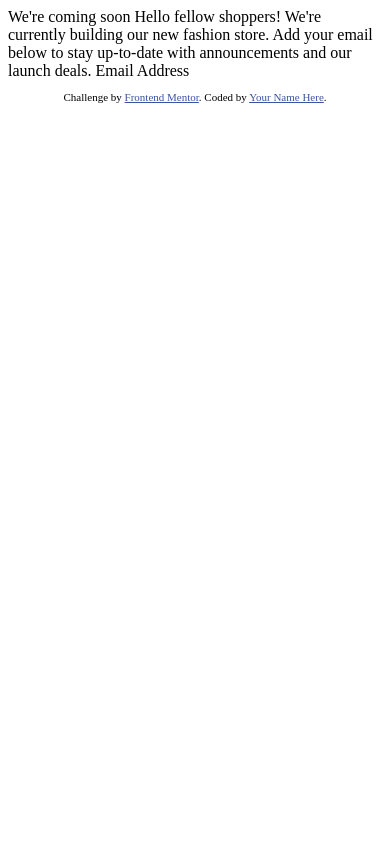
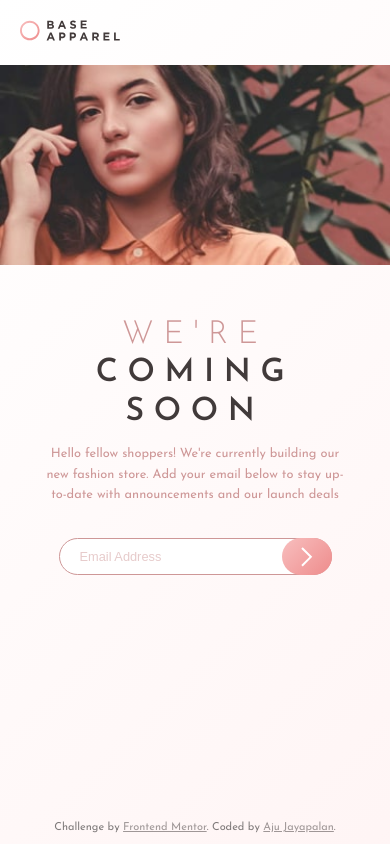
Before and after one commit to ajujayapal/fem-base-apparel-coming-soon-master, a plain HTML site: page index.html in a window 390 px wide. Drawn offline with Linux system fonts and the light colour scheme.

Commit message:
Mobile Layout V1.0 done

```diff
--- /dev/null
+++ b/css/style.css
@@ -0,0 +1,179 @@
+*,
+*::after,
+*::before {
+  box-sizing: border-box;
+}
+
+body {
+  font-family: "Josefin Sans", sans-serif;
+  font-size: 16px;
+  margin: 0;
+  padding: 0;
+  background: linear-gradient(135deg, hsl(0, 0%, 100%), hsl(0, 100%, 98%));
+}
+
+#container {
+  width: 100vw;
+  min-height: 100vh;
+  /* overflow: hidden; */
+}
+#wrapper {
+  display: grid;
+}
+
+#logo {
+  padding: 20px;
+}
+
+#logo img {
+  width: 100px;
+}
+
+#image {
+  width: 100%;
+  height: 200px;
+
+  background-image: url(../images/hero-mobile.jpg);
+  background-repeat: no-repeat;
+  background-size: cover;
+}
+
+#heading,
+#message {
+  text-align: center;
+}
+
+#heading {
+  padding-top: 1.6em;
+  font-size: 2rem;
+  text-transform: uppercase;
+  letter-spacing: 0.6rem;
+  line-height: 1.2em;
+}
+
+#heading span:first-child {
+  color: hsl(0, 36%, 70%);
+  font-weight: 300;
+}
+
+#heading span:last-child {
+  color: hsl(0, 6%, 24%);
+  font-weight: 600;
+}
+
+#message {
+  padding: 0 40px 20px 40px;
+}
+
+#message p {
+  font-size: 0.8rem;
+  color: hsl(0, 36%, 70%);
+  line-height: 1.6em;
+}
+
+#form-container {
+  width: 100%;
+}
+
+.form-field {
+  position: relative;
+  width: 70%;
+  margin: 0 auto;
+}
+
+.form-field span.btn-arrow {
+  position: absolute;
+  top: 0;
+  right: 0;
+  width: 50px;
+  height: 100%;
+  border-radius: 20px;
+  background-image: url(../images/icon-arrow.svg),
+    linear-gradient(135deg, hsl(0, 80%, 86%), hsl(0, 74%, 74%));
+  background-repeat: no-repeat, no-repeat;
+  background-position: center, center;
+}
+
+@keyframes slide_button {
+  0% {
+    right: 0;
+  }
+  50% {
+    right: 90%;
+  }
+  100% {
+    right: 0;
+  }
+}
+
+.btn-slide {
+  animation-duration: 1s;
+  animation-name: slide_button;
+}
+
+.form-field span.btn-arrow:hover {
+  background-image: url(../images/icon-arrow.svg),
+    linear-gradient(135deg, hsl(0, 74%, 74%), hsl(0, 80%, 86%));
+  cursor: pointer;
+}
+
+.form-field span.icon-error {
+  display: none;
+  background-image: url(../images/icon-error.svg);
+  background-repeat: no-repeat;
+  background-position: center;
+  position: absolute;
+  height: 20px;
+  width: 20px;
+  border-radius: 50%;
+  right: 60px;
+  top: 8px;
+  background-color: red;
+}
+
+.form-field span.error-message,
+.form-field span.success-message {
+  position: absolute;
+  bottom: -20px;
+  left: 20px;
+  color: hsl(0, 93%, 68%);
+  font-size: 0.8rem;
+  display: none;
+}
+
+.form-field span.error-message {
+  color: hsl(0, 93%, 68%);
+}
+
+.form-field span.success-message {
+  color: hsl(143, 87%, 38%);
+}
+
+input#email {
+  width: 100%;
+  padding: 10px 20px;
+  border-radius: 20px;
+  border: 0.7px solid hsl(0, 36%, 70%);
+}
+
+input#email::placeholder {
+  color: hsl(0, 36%, 70%);
+  opacity: 0.5;
+  font-size: 0.8rem;
+}
+
+footer {
+  position: absolute;
+  bottom: 0;
+  left: 0;
+  width: 100%;
+  opacity: 0.5;
+}
+
+.attribution {
+  font-size: 11px;
+  text-align: center;
+}
+.attribution a {
+  color: hsl(0, 6%, 24%);
+}
--- a/index.html
+++ b/index.html
@@ -1,33 +1,78 @@
 <!DOCTYPE html>
 <html lang="en">
   <head>
-  <meta charset="UTF-8">
-  <meta name="viewport" content="width=device-width, initial-scale=1.0"> <!-- displays site properly based on user's device -->
+    <meta charset="UTF-8" />
+    <meta name="viewport" content="width=device-width, initial-scale=1.0" />
+    <!-- displays site properly based on user's device -->
 
-  <link rel="icon" type="image/png" sizes="32x32" href="./images/favicon-32x32.png">
+    <link
+      rel="icon"
+      type="image/png"
+      sizes="32x32"
+      href="./images/favicon-32x32.png"
+    />
 
     <title>Frontend Mentor | Base Apparel coming soon page</title>
 
-  <!-- Feel free to remove these styles or customise in your own stylesheet 👍 -->
-  <style>
-    .attribution { font-size: 11px; text-align: center; }
-    .attribution a { color: hsl(228, 45%, 44%); }
-  </style>
+    <link
+      href="https://fonts.googleapis.com/css2?family=Josefin+Sans:wght@300;400;600&display=swap"
+      rel="stylesheet"
+    />
+
+    <link rel="stylesheet" href="./css/style.css" />
   </head>
   <body>
+    <div id="container">
+      <div id="wrapper">
+        <div id="logo">
+          <img src="./images/logo.svg" alt="Main Logo" />
+        </div>
 
-  We're coming soon
+        <div id="image">
+          <!-- <img src="./images/hero-mobile.jpg" alt="Hero Image" /> -->
+        </div>
 
-  Hello fellow shoppers! We're currently building our new fashion store.
-  Add your email below to stay up-to-date with announcements and our launch deals.
+        <div id="heading">
+          <span>We're</span><br />
+          <span>Coming<br />Soon</span>
+        </div>
 
-  Email Address
+        <div id="message">
+          <p>
+            Hello fellow shoppers! We're currently building our new fashion
+            store. Add your email below to stay up-to-date with announcements
+            and our launch deals
+          </p>
+        </div>
+
+        <div id="form-container">
+          <form action="#">
+            <div class="form-field">
+              <input
+                type="email"
+                placeholder="Email Address"
+                name="email"
+                id="email"
+              />
+              <span class="icon-error"></span>
+              <span class="btn-arrow"></span>
+              <span class="error-message">Please provide a valid email</span>
+              <span class="success-message">Thank You!</span>
+            </div>
+          </form>
+        </div>
+      </div>
+    </div>
 
     <footer>
       <p class="attribution">
-      Challenge by <a href="https://www.frontendmentor.io?ref=challenge" target="_blank">Frontend Mentor</a>.
-      Coded by <a href="#">Your Name Here</a>.
+        Challenge by
+        <a href="https://www.frontendmentor.io?ref=challenge" target="_blank"
+          >Frontend Mentor</a
+        >. Coded by
+        <a href="https://jayapalan.com" target="_blank">Aju Jayapalan</a>.
       </p>
     </footer>
+    <script src="./js/script.js"></script>
   </body>
 </html>
--- /dev/null
+++ b/js/script.js
@@ -0,0 +1,45 @@
+const divButton = document.querySelector(".form-field span.btn-arrow");
+const divErrorIcon = document.querySelector(".form-field span.icon-error");
+const divErrorField = document.querySelector(".form-field span.error-message");
+const divSuccessField = document.querySelector(
+  ".form-field span.success-message"
+);
+const emailField = document.querySelector("#email");
+
+emailField.addEventListener("input", () => clear());
+
+divButton.addEventListener("click", handleButtonClick);
+divButton.addEventListener("animationend", handleAnimationEnd);
+
+function handleButtonClick() {
+  let email = emailField.value;
+  let pattern = /^(([^<>()\[\]\\.,;:\s@"]+(\.[^<>()\[\]\\.,;:\s@"]+)*)|(".+"))@((\[[0-9]{1,3}\.[0-9]{1,3}\.[0-9]{1,3}\.[0-9]{1,3}])|(([a-zA-Z\-0-9]+\.)+[a-zA-Z]{2,}))$/;
+
+  if (!pattern.test(email)) {
+    showErrorElements();
+  } else {
+    hideErrorElements();
+    divButton.classList.add("btn-slide");
+    emailField.value = "";
+  }
+}
+
+function handleAnimationEnd() {
+  divButton.classList.remove("btn-slide");
+  divSuccessField.style.display = "block";
+}
+
+function showErrorElements() {
+  divErrorIcon.style.display = "block";
+  divErrorField.style.display = "block";
+}
+
+function hideErrorElements() {
+  divErrorIcon.style.display = "none";
+  divErrorField.style.display = "none";
+}
+
+function clear() {
+  hideErrorElements();
+  divSuccessField.style.display = "none";
+}
```
Lines whose indentation alone changed are shown as unchanged.
